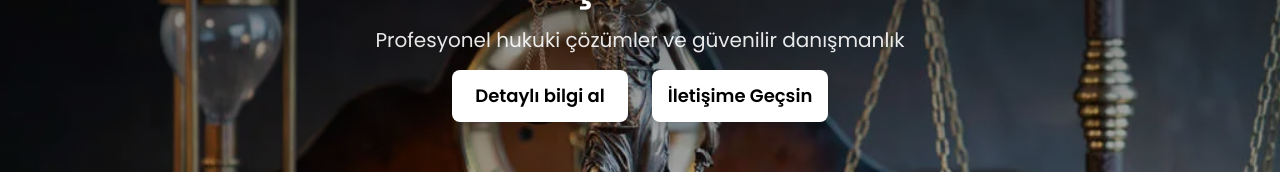
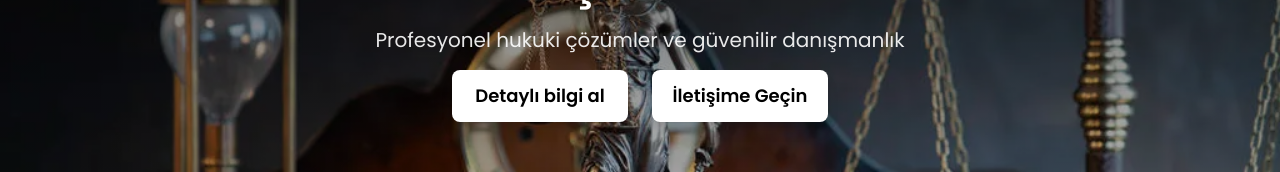
Before and after one commit to Furkannalbayrak/Avukat-portfolyo, a React (Vite) app: page / in a window 1280 px wide. Shown: the part 321-493 px from the top of the page. Built offline with nearby package versions, Linux system fonts and the light colour scheme.

Commit message:
linkedin href duzenlendi

```diff
--- a/src/components/Header.jsx
+++ b/src/components/Header.jsx
@@ -149,7 +149,7 @@ function Header() {
                                 </button>
                                 <button onClick={() => navigate("/contact")}
                                     className='bg-white text-black text-md md:text-lg py-3 rounded-lg font-semibold hover:bg-gray-400 transition-all duration-300 shadow-lg w-36 md:w-44 '>
-                                    İletişime Geçsin
+                                    İletişime Geçin
                                 </button>
 
                             </div>
--- a/src/pages/ContactPage.jsx
+++ b/src/pages/ContactPage.jsx
@@ -135,7 +135,7 @@ const ContactPage = () => {
                           <FaInstagram />
                         </a>
                         <a
-                          href="https://linkedin.com/in/beyzaalbayrak"
+                          href="https://www.linkedin.com/in/beyza-albayrak-108b6421a/?originalSubdomain=tr"
                           target="_blank"
                           rel="noopener noreferrer"
                           className="text-gray-600 hover:text-blue-600 transition-colors duration-200"
```
